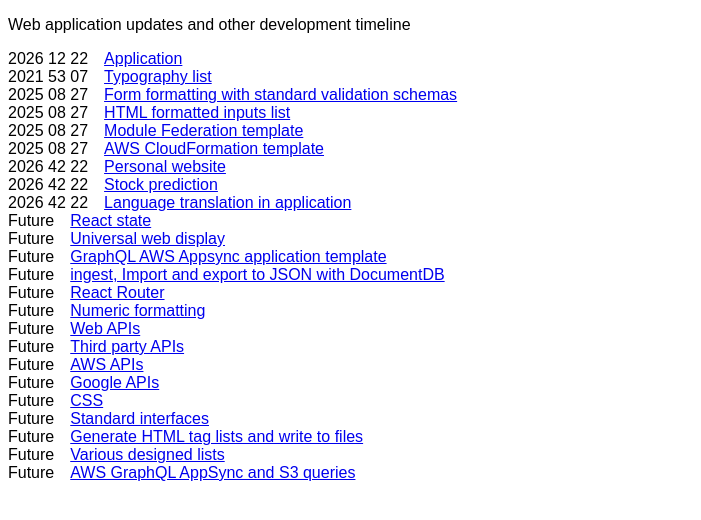
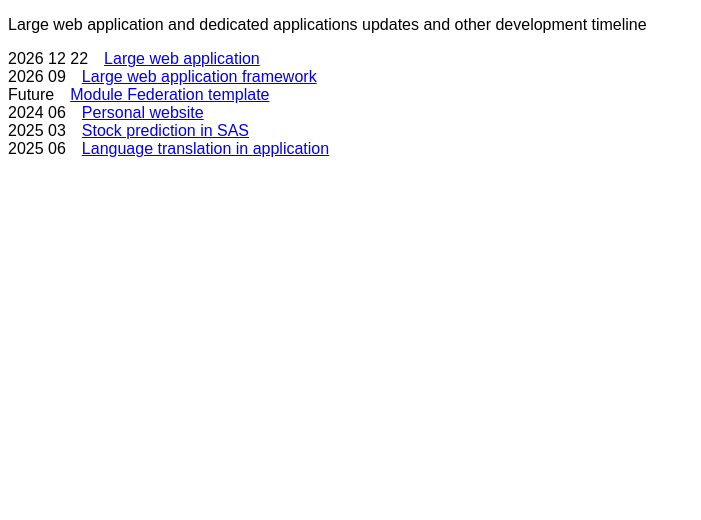
Before and after one commit to ayako0/Timeline, a plain HTML site: page index.html in a window 1280 px wide. Shown: the whole page, without its empty margins (0-701 px from the left). Drawn offline with Linux system fonts and the light colour scheme.

Commit message:
Update index.html

```diff
--- a/index.html
+++ b/index.html
@@ -3,7 +3,7 @@
   <head>
     <meta charset="UTF-8" />
     <meta name="viewport" content="width=device-width, initial-scale=1.0" />
-    <title>Title</title>
+    <title>Projects timeline</title>
     <style>
       body {
         font-family: Arial, sans-serif;
@@ -35,112 +35,33 @@
   </head>
 
   <body>
-    <p>Web application updates and other development timeline</p>
+    <p>Large web application and dedicated applications updates and other development timeline</p>
     <div class="inline-container">
       <p>2026 12 22</p>
-      <a href="https://example.com">Application</a>
+      <a href="https://example.com">Large web application</a>
     </div>
     <div class="inline-container">
       <ul>
+
         <li>
-          <p>2021 53 07</p>
-          <a href="https://example.com">Typography list</a>
+          <p>2026 09</p>
+          <a href="https://example.com">Large web application framework</a>
         </li>
         <li>
-          <p>2025 08 27</p>
-          <a href="https://example.com"
-            >Form formatting with standard validation schemas</a
-          >
-        </li>
-        <li>
-          <p>2025 08 27</p>
-          <a href="https://example.com">HTML formatted inputs list</a>
-        </li>
-        <li>
-          <p>2025 08 27</p>
+          <p>Future</p>
           <a href="https://example.com">Module Federation template</a>
         </li>
         <li>
-          <p>2025 08 27</p>
-          <a href="https://example.com">AWS CloudFormation template</a>
-        </li>
-        <li>
-          <p>2026 42 22</p>
+          <p>2024 06</p>
           <a href="https://example.com">Personal website</a>
         </li>
         <li>
-          <p>2026 42 22</p>
-          <a href="https://example.com">Stock prediction</a>
+          <p>2025 03</p>
+          <a href="https://example.com">Stock prediction in SAS</a>
         </li>
         <li>
-          <p>2026 42 22</p>
+          <p>2025 06</p>
           <a href="https://example.com">Language translation in application</a>
-        </li>
-        <li>
-          <p>Future</p>
-          <a href="https://example.com">React state</a>
-        </li>
-        <li>
-          <p>Future</p>
-          <a href="https://example.com">Universal web display</a>
-        </li>
-        <li>
-          <p>Future</p>
-          <a href="https://example.com"
-            >GraphQL AWS Appsync application template</a
-          >
-        </li>
-        <li>
-          <p>Future</p>
-          <a href="https://example.com"
-            >ingest, Import and export to JSON with DocumentDB</a
-          >
-        </li>
-        <li>
-          <p>Future</p>
-          <a href="https://example.com">React Router</a>
-        </li>
-        <li>
-          <p>Future</p>
-          <a href="https://example.com">Numeric formatting</a>
-        </li>
-        <li>
-          <p>Future</p>
-          <a href="https://example.com">Web APIs</a>
-        </li>
-        <li>
-          <p>Future</p>
-          <a href="https://example.com">Third party APIs</a>
-        </li>
-        <li>
-          <p>Future</p>
-          <a href="https://example.com">AWS APIs</a>
-        </li>
-        <li>
-          <p>Future</p>
-          <a href="https://example.com">Google APIs</a>
-        </li>
-        <li>
-          <p>Future</p>
-          <a href="https://example.com">CSS</a>
-        </li>
-        <li>
-          <p>Future</p>
-          <a href="https://example.com">Standard interfaces</a>
-        </li>
-        <li>
-          <p>Future</p>
-          <a href="https://example.com"
-            >Generate HTML tag lists and write to files</a
-          >
-        </li>
-        <li>
-          <p>Future</p>
-          <a href="https://example.com">Various designed lists</a>
-        </li>
-        <li>
-          <p>Future</p>
-          <a href="https://example.com">AWS GraphQL AppSync and S3 queries</a>
         </li>
       </ul>
     </div>
```
